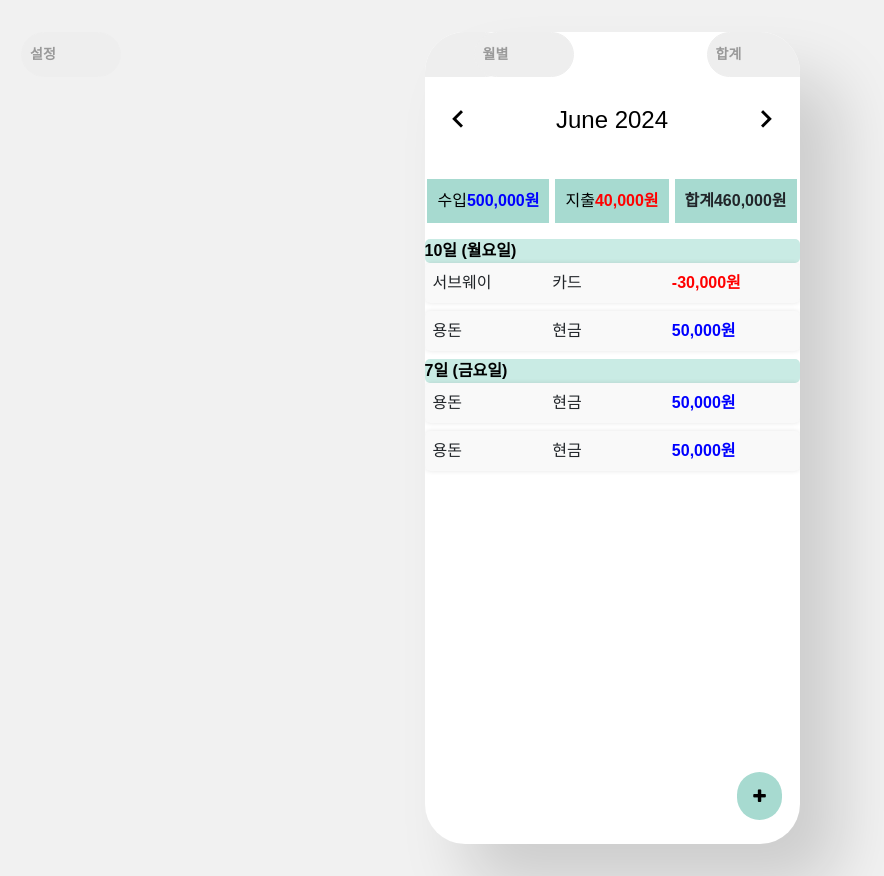
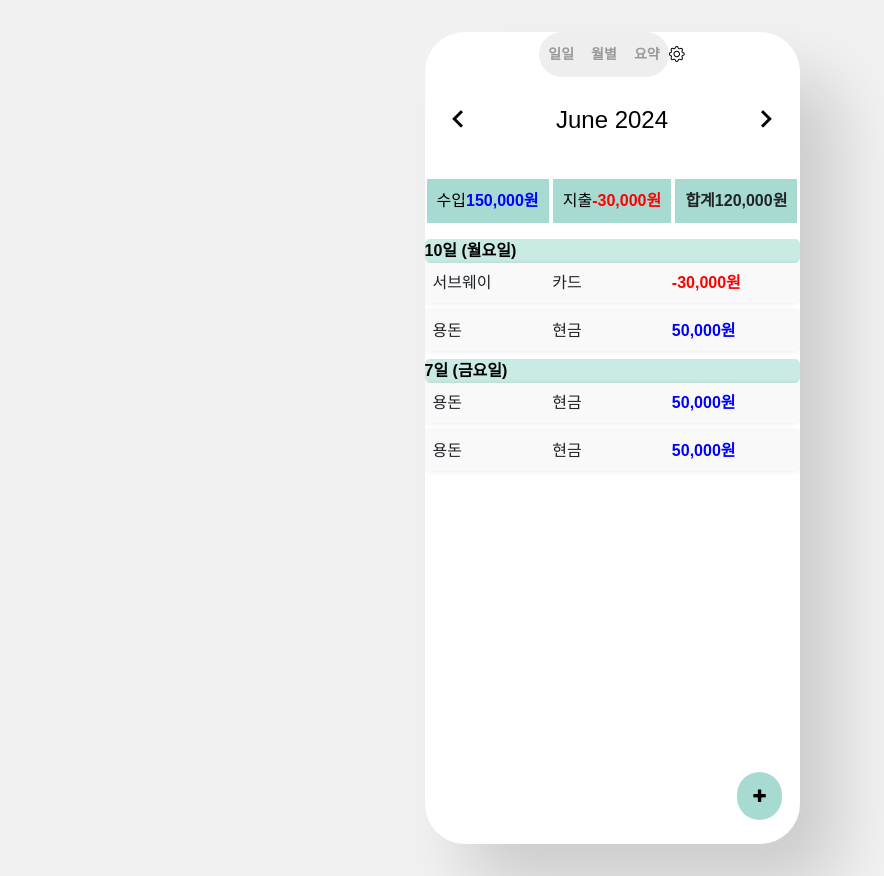
Before and after one commit to MJONE123/skeletonProjectGroup2, a Vue app: page / in a window 1280 px wide. Shown: the whole page, without its empty margins (28-912 px from the left). Built offline with nearby package versions, Linux system fonts and the light colour scheme.

Commit message:
240613 오전 홈페이지 1차 커밋

```diff
--- a/index.html
+++ b/index.html
@@ -1,10 +1,10 @@
 <!DOCTYPE html>
 <html lang="en">
   <head>
-    <meta charset="UTF-8">
-    <link rel="icon" href="/favicon.ico">
-    <meta name="viewport" content="width=device-width, initial-scale=1.0">
-    <title>Vite App</title>
+    <meta charset="UTF-8" />
+    <link rel="icon" href="/favicon.ico" />
+    <meta name="viewport" content="width=device-width, initial-scale=1.0" />
+    <title>2상한 가계부</title>
   </head>
   <body>
     <div id="app"></div>
--- a/src/assets/Home.css
+++ b/src/assets/Home.css
@@ -247,6 +247,441 @@ button:focus {
 /* 트랜잭션 스타일 */
 .transactions {
   margin-bottom: 1rem;
+} /* 기본 스타일 설정 */
+* {
+  margin: 0;
+  padding: 0;
+  box-sizing: border-box;
+  font-family: Arial, sans-serif;
+}
+
+/* 반응형 레이아웃을 위해 뷰포트 설정 */
+html {
+  font-size: 16px;
+}
+
+body {
+  display: flex;
+  flex-direction: column;
+  min-height: 100vh;
+  background-color: #f1f1f1;
+  overflow: auto;
+}
+
+.container {
+  max-width: 1200px;
+  min-height: 812px; /* 최소 높이로 설정 */
+  margin: 0 auto;
+  background-color: white;
+  padding: 0;
+  box-shadow: 0 0 10px rgba(0, 0, 0, 0.1);
+  border-radius: 30px;
+  display: flex;
+  flex-direction: column;
+}
+
+/* 네비게이션 바 스타일 */
+.navbar {
+  background-color: #333;
+  color: #fff;
+  display: flex;
+  justify-content: space-between;
+  align-items: center;
+  padding: 1rem;
+}
+
+.nav-logo {
+  font-size: 1.5rem;
+}
+
+/* 이미지 크기 조절을 위한 스타일 */
+.nav-logo img {
+  height: 50px; /* 헤더 크기에 맞추어 이미지 높이 조정 */
+  width: auto; /* 비율 유지 */
+}
+
+.nav-links {
+  list-style: none;
+  display: flex;
+}
+
+.nav-links li {
+  margin-left: 1rem;
+}
+
+.nav-links a {
+  color: #fff;
+  text-decoration: none;
+}
+
+/* 햄버거 버튼 스타일 */
+.nav-toggle {
+  display: none; /* 기본적으로 햄버거 버튼은 보이지 않음 */
+  flex-direction: column;
+  cursor: pointer;
+}
+
+.nav-toggle .bar {
+  width: 25px;
+  height: 3px;
+  background-color: #fff;
+  margin: 4px 0;
+}
+
+/* 버튼 스타일 수정 */
+button {
+  background: none;
+  border: none;
+  cursor: pointer;
+  font-size: 16px;
+  display: flex;
+  align-items: center;
+}
+.button-container {
+  display: flex;
+  justify-content: center;
+  align-items: center;
+}
+
+.btn-group {
+  display: flex;
+  justify-content: center;
+  align-items: center;
+  gap: 0;
+}
+
+.btn-group .btn {
+  width: auto;
+  height: 45px;
+  display: flex;
+  align-items: center;
+  padding: 0 10px;
+}
+.btn-group .btn i {
+  left: 5px;
+}
+.btn-primary {
+  background-color: #eeeeee;
+  border-color: #eeeeee;
+  color: #999;
+  font-weight: bold;
+}
+
+.btn-primary:hover {
+  background-color: #96e8cd;
+  border-color: #96e8cd;
+  font-weight: bold;
+  color: black;
+}
+.btn-primary:active,
+.btn-primary:focus {
+  background-color: #96e8cd;
+  border-color: #96e8cd;
+  color: black;
+}
+
+.start-btn {
+  border-radius: 50rem 0 0 50rem;
+}
+
+.end-btn {
+  border-radius: 0 50rem 50rem 0;
+}
+
+.btn-selected {
+  background-color: #96e8cd;
+  border-color: #96e8cd;
+  font-weight: bold;
+  color: black;
+}
+.btn-selected-active {
+  background-color: #96e8cd;
+  border-color: #96e8cd;
+}
+
+.rounded-pill {
+  border-radius: 50rem;
+}
+
+.btn-group-sm > .btn {
+  padding: 0.25rem 0.5rem;
+  font-size: 0.875rem;
+  line-height: 1.5;
+}
+
+.btn-group-sm {
+  --bs-btn-padding-y: 0.25rem;
+  --bs-btn-padding-x: 0.5rem;
+  --bs-btn-font-size: 0.875rem;
+  --bs-btn-border-radius: 50rem;
+}
+
+button:focus {
+  outline: none;
+}
+
+/* 헤더 스타일 수정 */
+.header {
+  display: flex;
+  justify-content: space-between;
+  align-items: center;
+  background-color: white;
+  padding: 1rem;
+}
+
+.header-left,
+.header-right {
+  display: flex;
+}
+.header-left button,
+.header-right button {
+  font-size: 35px;
+}
+.header-center {
+  flex: 1;
+  text-align: center;
+}
+
+.header h1 {
+  font-size: 2rem;
+  margin-bottom: 0.5rem;
+}
+
+.header p {
+  font-size: 1.5rem;
+  color: black;
+  margin: 0;
+}
+
+/* 요약 섹션 스타일 */
+.summary {
+  display: flex;
+  justify-content: space-around;
+  margin: 1rem 0;
+  align-items: center;
+}
+
+.summary button {
+  background: none;
+  border: none;
+  cursor: pointer;
+  font-size: 16px;
+  padding: 10px;
+  background-color: #a7dad0;
+  position: relative;
+}
+.income {
+  font-weight: bold;
+}
+.totalBalance {
+  font-weight: bold;
+  background: none;
+  display: flex;
+  font-size: 16px;
+  padding: 10px;
+  background-color: #a7dad0;
+}
+
+.summary button:focus {
+  outline: none;
+}
+.income,
+.expenses,
+.total {
+  font-weight: bold;
+}
+
+/* 트랜잭션 스타일 */
+.transactions {
+  margin-bottom: 1rem;
+  flex: 1; /* 여유 공간 차지 */
+  overflow-y: auto; /* 세로 스크롤 */
+}
+
+.transaction {
+  background-color: #f9f9f9;
+  padding: 0.5rem;
+  margin-bottom: 0.5rem;
+  border-radius: 5px;
+  box-shadow: 0 0 5px rgba(0, 0, 0, 0.1);
+}
+
+.transaction-date {
+  background-color: #c9ebe4;
+  flex: 1;
+  border-radius: 5px;
+}
+
+.transaction-details {
+  display: flex;
+  justify-content: space-between;
+}
+.bold-date {
+  font-weight: bold;
+}
+
+.description,
+.method,
+.amount {
+  flex: 1;
+}
+
+.income {
+  color: blue;
+  font-style: bold;
+}
+
+.expense,
+.expenses {
+  color: red;
+  font-weight: bold;
+}
+
+/* 플로팅 액션 버튼 스타일 */
+/* 푸터 스타일 */
+.footer {
+  background-color: #a7dad0;
+  color: #fff;
+  padding: 1rem;
+  border-radius: 100px;
+  position: fixed;
+  bottom: 1.5rem;
+  right: 1.1rem;
+}
+
+/* 달력 모달 스타일 */
+.modal {
+  display: none;
+  position: fixed;
+  z-index: 1;
+  left: 0;
+  top: 0;
+  width: 100%;
+  height: 100%;
+  overflow: auto;
+  background-color: rgb(0, 0, 0);
+  background-color: rgba(0, 0, 0, 0.4);
+  justify-content: center;
+  align-items: center;
+}
+
+.modal-content {
+  background-color: #fefefe;
+  margin: 15% auto;
+  padding: 20px;
+  border: 1px solid #888;
+  width: 80%;
+  max-width: 500px;
+  position: relative;
+}
+
+.close {
+  color: #aaa;
+  float: right;
+  font-size: 28px;
+  font-weight: bold;
+}
+
+.close:hover,
+.close:focus {
+  color: black;
+  text-decoration: none;
+  cursor: pointer;
+}
+
+/* 달력 스타일 */
+#calendar {
+  text-align: center;
+  margin-top: 1rem;
+}
+
+#calendar table {
+  width: 100%;
+  border-collapse: collapse;
+}
+
+#calendar th,
+#calendar td {
+  border: 1px solid #ddd;
+  padding: 8px;
+  text-align: center;
+  cursor: pointer;
+}
+
+#calendar th {
+  background-color: #f4f4f4;
+}
+
+/* 선택된 날짜 스타일 */
+.selected {
+  background-color: #007bff;
+  color: white;
+}
+.headerName {
+  display: flex;
+  justify-content: center;
+  align-items: center;
+}
+
+.footer i {
+  display: flex;
+  justify-content: center;
+  align-items: center;
+}
+
+.input-form {
+  padding: 20px;
+  background-color: #f0f0f0;
+  border-radius: 10px;
+}
+.input-header {
+  display: flex;
+  justify-content: space-around;
+  margin-bottom: 20px;
+}
+.input-header button {
+  padding: 10px 20px;
+  border: none;
+  border-radius: 5px;
+  background-color: #ccc;
+  cursor: pointer;
+}
+.input-header button.active {
+  background-color: #007bff;
+  color: white;
+}
+.input-fields div {
+  margin-bottom: 15px;
+}
+.input-fields label {
+  display: block;
+  margin-bottom: 5px;
+}
+.input-fields input {
+  width: 100%;
+  padding: 10px;
+  border: 1px solid #ccc;
+  border-radius: 5px;
+}
+
+/* 모바일 디바이스 대응을 위한 미디어 쿼리 */
+@media (max-width: 600px) {
+  .navbar {
+    flex-direction: row;
+    justify-content: space-between;
+  }
+
+  .nav-toggle {
+    display: flex;
+  }
+
+  .nav-links {
+    flex-direction: column;
+    width: 100%;
+    display: none;
+    position: absolute;
+    top: 3.5rem;
+  }
 }
 
 .transaction {
@@ -415,7 +850,7 @@ button:focus {
   border-radius: 5px;
 }
 
-.modal2 {
+.modal {
   position: fixed;
   top: 0;
   left: 0;
@@ -434,10 +869,6 @@ button:focus {
   max-width: 500px;
   width: 90%;
 }
-
-.addButton {
-}
-
 /* 모바일 디바이스 대응을 위한 미디어 쿼리 */
 @media (max-width: 600px) {
   .navbar {
--- a/src/pages/Home.vue
+++ b/src/pages/Home.vue
@@ -1,35 +1,21 @@
 <template>
   <div class="container">
-    <div class="btn-group btn-group-sm rounded-pill">
-      <button
-        type="button"
-        class="btn btn-primary rounded-pill"
-        style="width: 90px; position: fi; right: 100px"
-      >
-        일일
-      </button>
-      <button
-        @click="navigate('/calendar')"
-        type="button"
-        class="btn btn-primary rounded-pill"
-        style="width: 100px; position: absolute; left: 50px"
-      >
-        월별
-      </button>
-      <button
-        type="button"
-        class="btn btn-primary rounded-pill"
-        style="width: 100px; position: relative; left: 100px"
-      >
-        합계
-      </button>
-      <button
-        @click="navigate('/Settings')"
-        type="button"
-        class="btn btn-primary rounded-pill"
-        style="width: 100px; position: fixed; left: 50px"
-      >
-        설정
+    <div class="button-container">
+      <div class="btn-group btn-group-sm rounded-pill">
+        <button type="button" class="btn btn-primary start-btn">일일</button>
+        <router-link to="/calendar" type="button" class="btn btn-primary">
+          월별
+        </router-link>
+        <button
+          @click="routerPush('/chart')"
+          type="button"
+          class="btn btn-primary end-btn"
+        >
+          요약
+        </button>
+      </div>
+      <button @click="routerPush('/Settings')">
+        <i class="bi bi-gear"></i>
       </button>
     </div>
 
@@ -46,6 +32,7 @@
         </button>
       </div>
     </div>
+
     <div class="summary">
       <div>
         <button>
@@ -115,12 +102,18 @@ const transactionStore = useTransactionStore();
 const currentDate = ref(new Date());
 const showModal = ref(false);
 
-const income = computed(() => transactionStore.income.toLocaleString());
-const expenses = computed(() => transactionStore.expenses.toLocaleString());
+const income = computed(() =>
+  transactionStore.getIncomeForMonth(currentDate.value).toLocaleString()
+);
+const expenses = computed(() =>
+  transactionStore.getExpensesForMonth(currentDate.value).toLocaleString()
+);
 const totalBalance = computed(() =>
-  transactionStore.totalBalance.toLocaleString()
+  transactionStore.getTotalBalanceForMonth(currentDate.value).toLocaleString()
 );
-const transactions = computed(() => transactionStore.transactions);
+const transactions = computed(() =>
+  transactionStore.getTransactionsForMonth(currentDate.value)
+);
 
 const currentYearMonth = computed(() =>
   currentDate.value.toLocaleString('default', {
@@ -130,17 +123,18 @@ const currentYearMonth = computed(() =>
 );
 
 const prevMonth = () => {
-  currentDate.value.setMonth(currentDate.value.getMonth() - 1);
+  const newDate = new Date(currentDate.value);
+  newDate.setMonth(newDate.getMonth() - 1);
+  currentDate.value = newDate;
 };
 
 const nextMonth = () => {
-  currentDate.value.setMonth(currentDate.value.getMonth() + 1);
+  const newDate = new Date(currentDate.value);
+  newDate.setMonth(newDate.getMonth() + 1);
+  currentDate.value = newDate;
 };
 
-const clickColorChanged = (path) => {
-  router.push(path);
-};
-const moveSetting = (path) => {
+const routerPush = (path) => {
   router.push(path);
 };
 
--- a/src/stores/transaction.js
+++ b/src/stores/transaction.js
@@ -37,6 +37,34 @@ export const useTransactionStore = defineStore('transaction', () => {
 
   const totalBalance = computed(() => income.value - expenses.value);
 
+  const getTransactionsForMonth = (date) => {
+    const month = date.getMonth();
+    const year = date.getFullYear();
+    return transactions.value.filter((transaction) => {
+      const transactionDate = new Date(transaction.date);
+      return (
+        transactionDate.getMonth() === month &&
+        transactionDate.getFullYear() === year
+      );
+    });
+  };
+
+  const getIncomeForMonth = (date) => {
+    return getTransactionsForMonth(date)
+      .filter((transaction) => transaction.amount > 0)
+      .reduce((sum, transaction) => sum + transaction.amount, 0);
+  };
+
+  const getExpensesForMonth = (date) => {
+    return getTransactionsForMonth(date)
+      .filter((transaction) => transaction.amount < 0)
+      .reduce((sum, transaction) => sum + transaction.amount, 0);
+  };
+
+  const getTotalBalanceForMonth = (date) => {
+    return getIncomeForMonth(date) + getExpensesForMonth(date);
+  };
+
   function addTransaction(transaction) {
     transactions.value.push(transaction);
     if (transaction.amount > 0) {
@@ -52,5 +80,9 @@ export const useTransactionStore = defineStore('transaction', () => {
     transactions,
     totalBalance,
     addTransaction,
+    getTransactionsForMonth,
+    getIncomeForMonth,
+    getExpensesForMonth,
+    getTotalBalanceForMonth,
   };
 });
```
Also changed, not shown: src/pages/AddTransaction.vue (+2 -16 lines).
